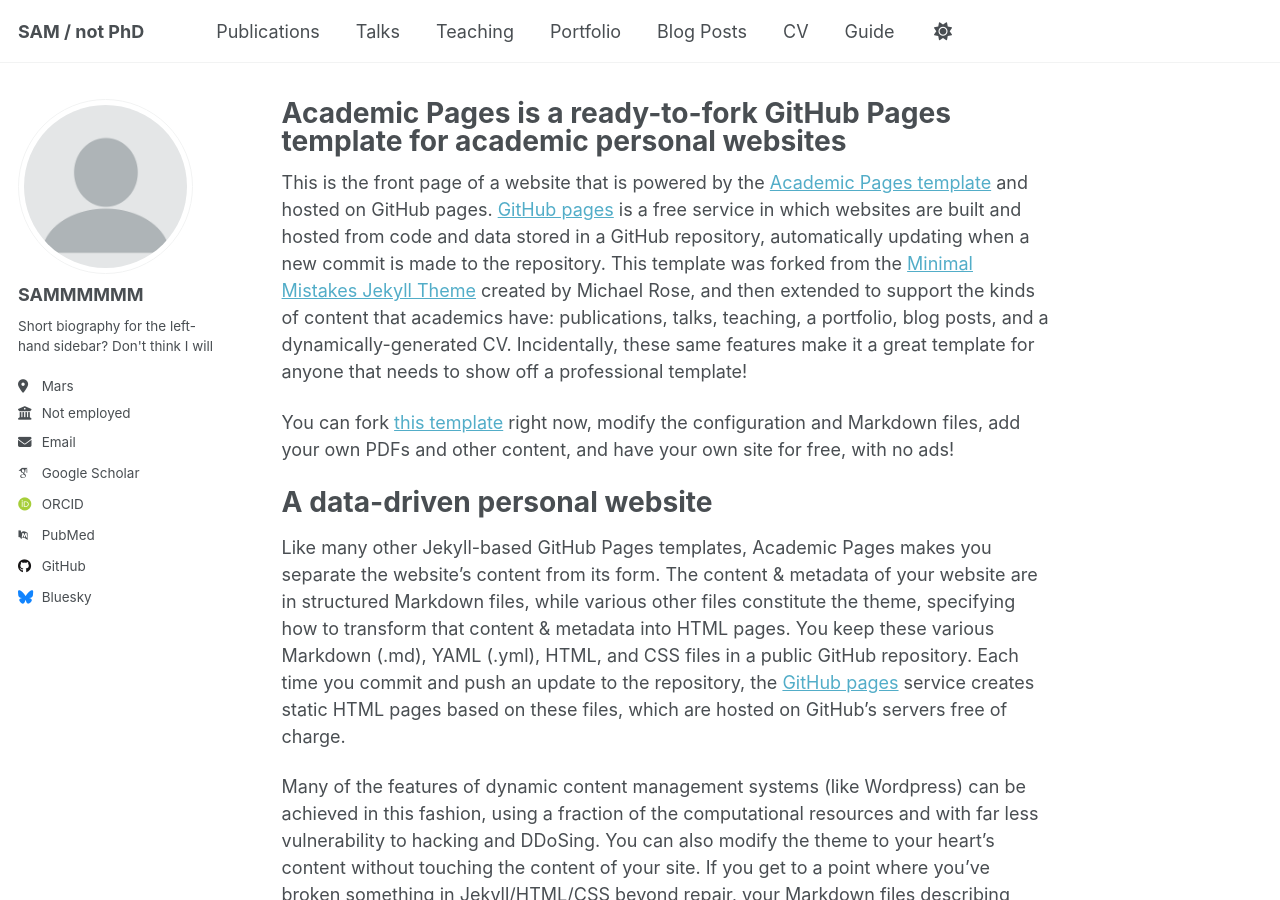
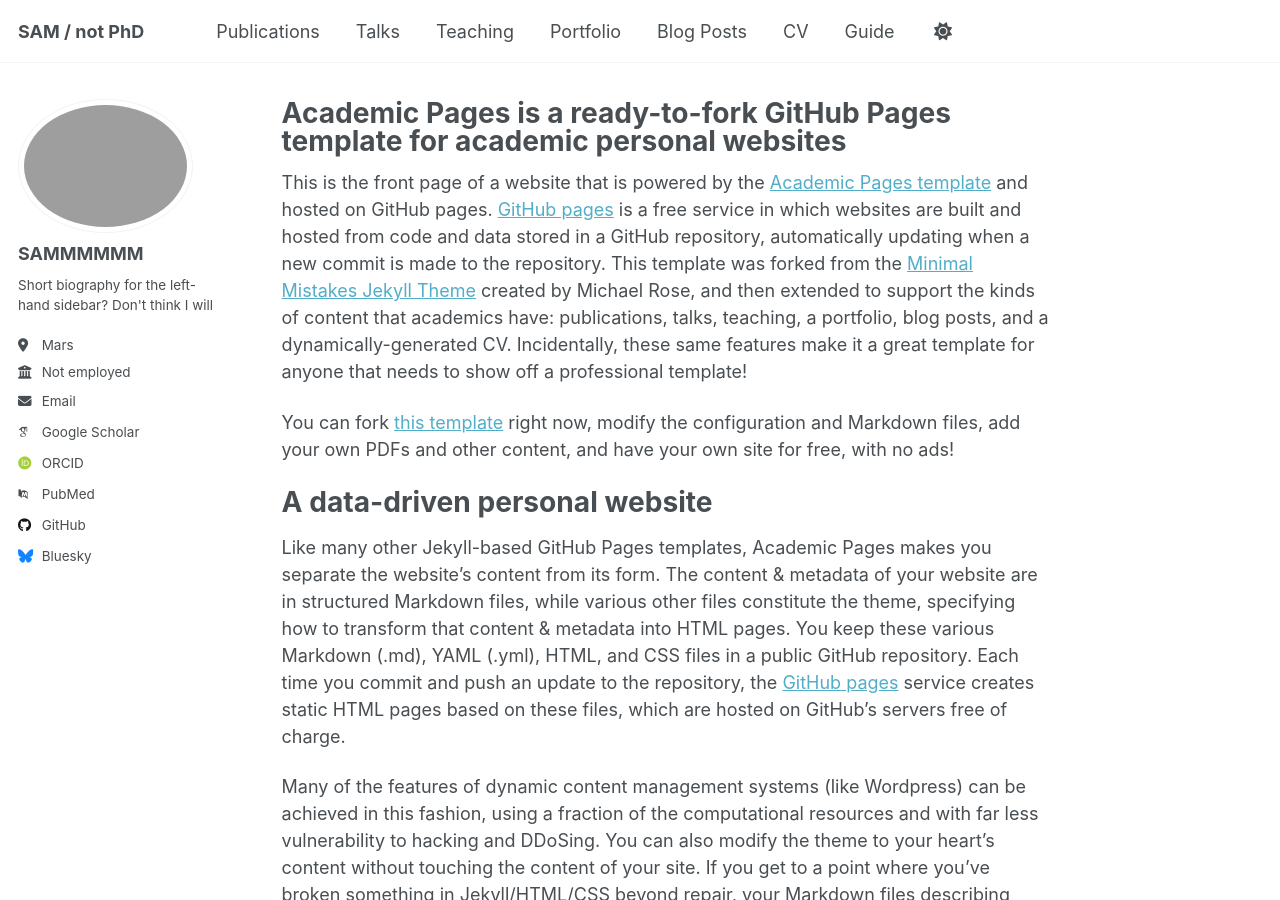
Before and after one commit to stello2004/CIERA_REU, a Jekyll site: the page built from _pages/about.md, in a window 1280 px wide and 900 px high. Built offline with Jekyll 4.4.1, drawn with Linux system fonts in a browser that asks for light colours; some web fonts are replaced; a script that is not in the unit is left out.

Commit message:
Update _config.yml

```diff
--- a/_config.yml
+++ b/_config.yml
@@ -22,7 +22,7 @@ repository               : "academicpages/academicpages.github.io"
 #               Additional customization can be done by editing /_includes/author-profile.html
 author:
   # Biographic information
-  avatar           : "profile.png"
+  avatar           : "realpfp.png"
   name             : "SAMMMMMM"
   pronouns         : # example: "she/her"
   bio              : "Short biography for the left-hand sidebar? Don't think I will"
```
